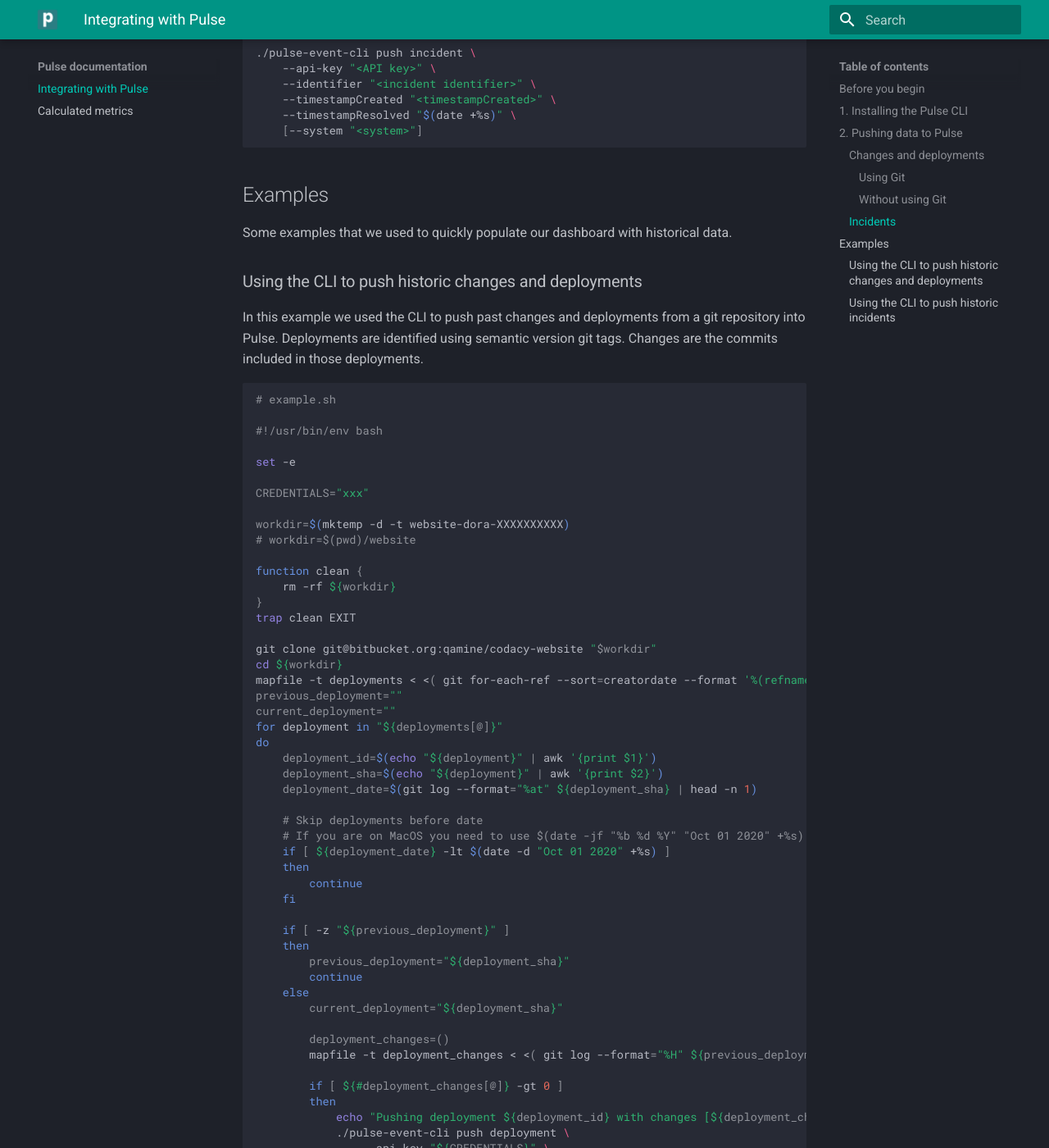
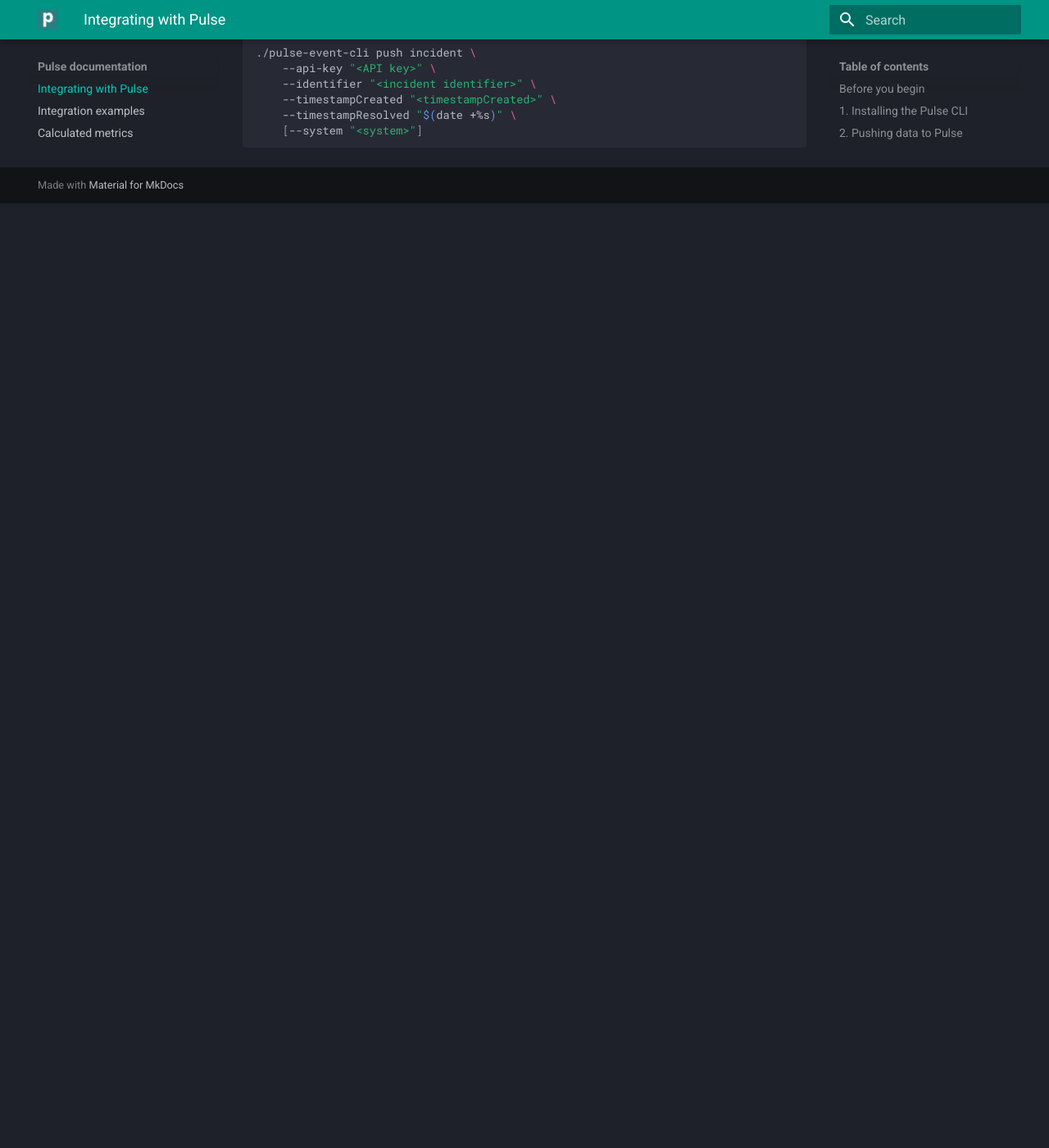
Before and after one commit to codacy/pulse-user-docs, an MkDocs documentation site: the page built from docs/index.md, in a window 1280 px wide and 1400 px high, scrolled down 5674 px. Shown: the whole window at 82% size. Built offline with MkDocs 1.6.1 and Material for MkDocs 9.7.7, drawn with Linux system fonts in a browser that asks for light colours; after the commit the page ends 5922 px from its top, so only the background shows below that; some of the changed text lies outside the part shown.

Commit message:
clean: Refactor examples into dedicated page (#20)
* fix: Adjust fenced code block language and copy of output message

* clean: Move examples to dedicated page

* edit: Adjust titles

* fix: Update Pulse CLI command to pulse-event-cli

* edit: Expand introduction and tweak existing text

* clean: Remove commented line from script

Co-authored-by: Rodrigo Fernandes <rtfrodrigo@gmail.com>

Co-authored-by: Rodrigo Fernandes <rtfrodrigo@gmail.com>

````diff
--- a/docs/index.md
+++ b/docs/index.md
@@ -241,129 +241,10 @@
 
 === "Windows"
     ```sh
-    event-cli.exe push incident \
+    pulse-event-cli.exe push incident \
         --api-key "<API key>" \
         --identifier "<incident identifier>" \
         --timestampCreated "<timestampCreated>" \
         --timestampResolved "<timestampResolved>" \
         [--system "<system>"]
     ```
-
-## Examples
-
-Some examples that we used to quickly populate our dashboard with historical data.
-
-### Using the CLI to push historic changes and deployments
-
-In this example we used the CLI to push past changes and deployments from a git repository into Pulse. Deployments are identified using semantic version git tags. Changes are the commits included in those deployments.
-
-```sh
-# example.sh
-
-#!/usr/bin/env bash
-
-set -e
-
-CREDENTIALS="xxx"
-
-workdir=$(mktemp -d -t website-dora-XXXXXXXXXX)
-# workdir=$(pwd)/website
-
-function clean {
-    rm -rf ${workdir}
-}
-trap clean EXIT
-
-git clone git@bitbucket.org:qamine/codacy-website "$workdir"
-cd ${workdir}
-mapfile -t deployments < <( git for-each-ref --sort=creatordate --format '%(refname) %(objectname)' refs/tags | grep -E '^refs\/tags\/[0-9]+\.[0-9]+\.[0-9]+\s' | awk -F"\/" '{print $3}' )
-previous_deployment=""
-current_deployment=""
-for deployment in "${deployments[@]}"
-do
-    deployment_id=$(echo "${deployment}" | awk '{print $1}')
-    deployment_sha=$(echo "${deployment}" | awk '{print $2}')
-    deployment_date=$(git log --format="%at" ${deployment_sha} | head -n 1)
-
-    # Skip deployments before date
-    # If you are on MacOS you need to use $(date -jf "%b %d %Y" "Oct 01 2020" +%s) instead
-    if [ ${deployment_date} -lt $(date -d "Oct 01 2020" +%s) ]
-    then
-        continue
-    fi
-
-    if [ -z "${previous_deployment}" ]
-    then
-        previous_deployment="${deployment_sha}"
-        continue
-    else
-        current_deployment="${deployment_sha}"
-
-        deployment_changes=()
-        mapfile -t deployment_changes < <( git log --format="%H" ${previous_deployment}...${current_deployment} )
-
-        if [ ${#deployment_changes[@]} -gt 0 ]
-        then
-            echo "Pushing deployment ${deployment_id} with changes [${deployment_changes[@]}]"
-            ./pulse-event-cli push deployment \
-                --api-key "${CREDENTIALS}" \
-                --identifier "${deployment_id}" \
-                --timestamp "${deployment_date}" \
-                ${deployment_changes[@]}
-
-            for deployment_change in "${deployment_changes[@]}"
-            do
-                deployment_change_date=$(git log --format="%at" ${deployment_change} --max-count=1)
-
-                echo "Pushing changes ${deployment_change} with date ${deployment_change_date}"
-                ./pulse-event-cli push change \
-                    --api-key "${CREDENTIALS}" \
-                    --identifier "${deployment_change}" \
-                    --timestamp "${deployment_change_date}"
-            done
-        fi
-
-        previous_deployment="${deployment_sha}"
-    fi
-done
-```
-
-### Using the CLI to push historic incidents
-
-In this example we used the CLI to push past incidents from the Codacy status page API into Pulse.
-
-```py
-# incidents.py
-
-import requests
-import subprocess
-from datetime import datetime, timezone
-
-url = 'https://status.codacy.com/api/incidents'
-
-resp = requests.get(url=url)
-data = resp.json()
-
-def convert_to_unix_epoch(date_time_str):
-    return str(int(datetime.strptime(date_time_str, '%Y-%m-%dT%H:%M:%S.%fZ').replace(tzinfo=timezone.utc).timestamp()))
-
-for incident in data:
-    id = incident['incidentID']
-    created = convert_to_unix_epoch(incident['createdAt'])
-    updated = convert_to_unix_epoch(incident['updatedAt'])
-
-    if incident['status'] == 'Resolved':
-        print(f'Pushing incident {id} created in {created} and resolved at {updated}')
-        print(created)
-        print(updated)
-        bashCmd = ["./event-cli", "push", "incident",
-        "--api-key", "xxx",
-        "--identifier", id,
-        "--timestampCreated", created,
-        "--timestampResolved", updated
-        ]
-        process = subprocess.Popen(bashCmd, stdout=subprocess.PIPE)
-        output, error = process.communicate()
-    else:
-        print(f"Skipping incident {id} . Because it was not resolved")
-```
````
Also changed, not shown: other parts of docs/index.md (+1 -1 lines), docs/examples.md (added, +121 -0 lines).
